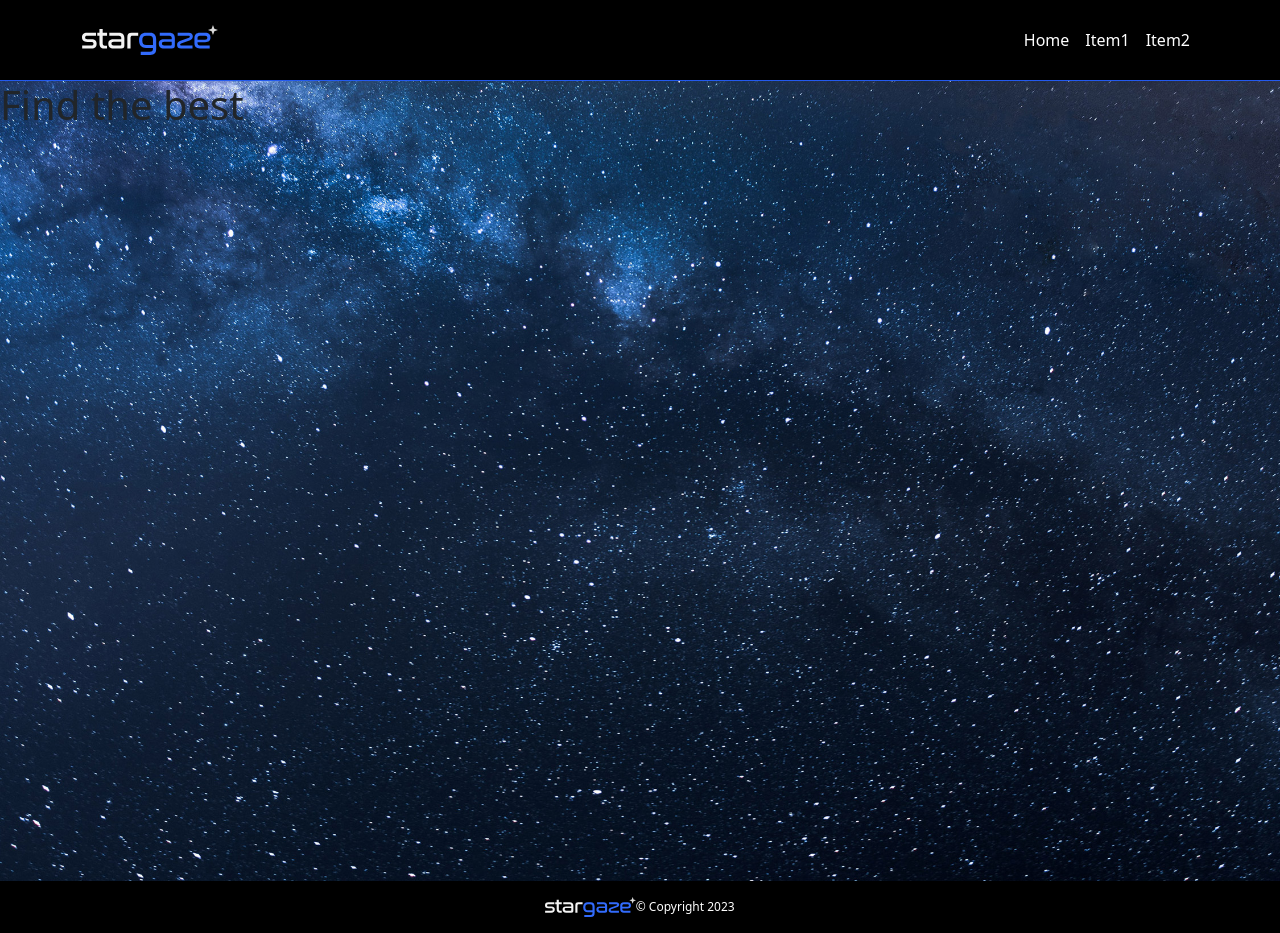
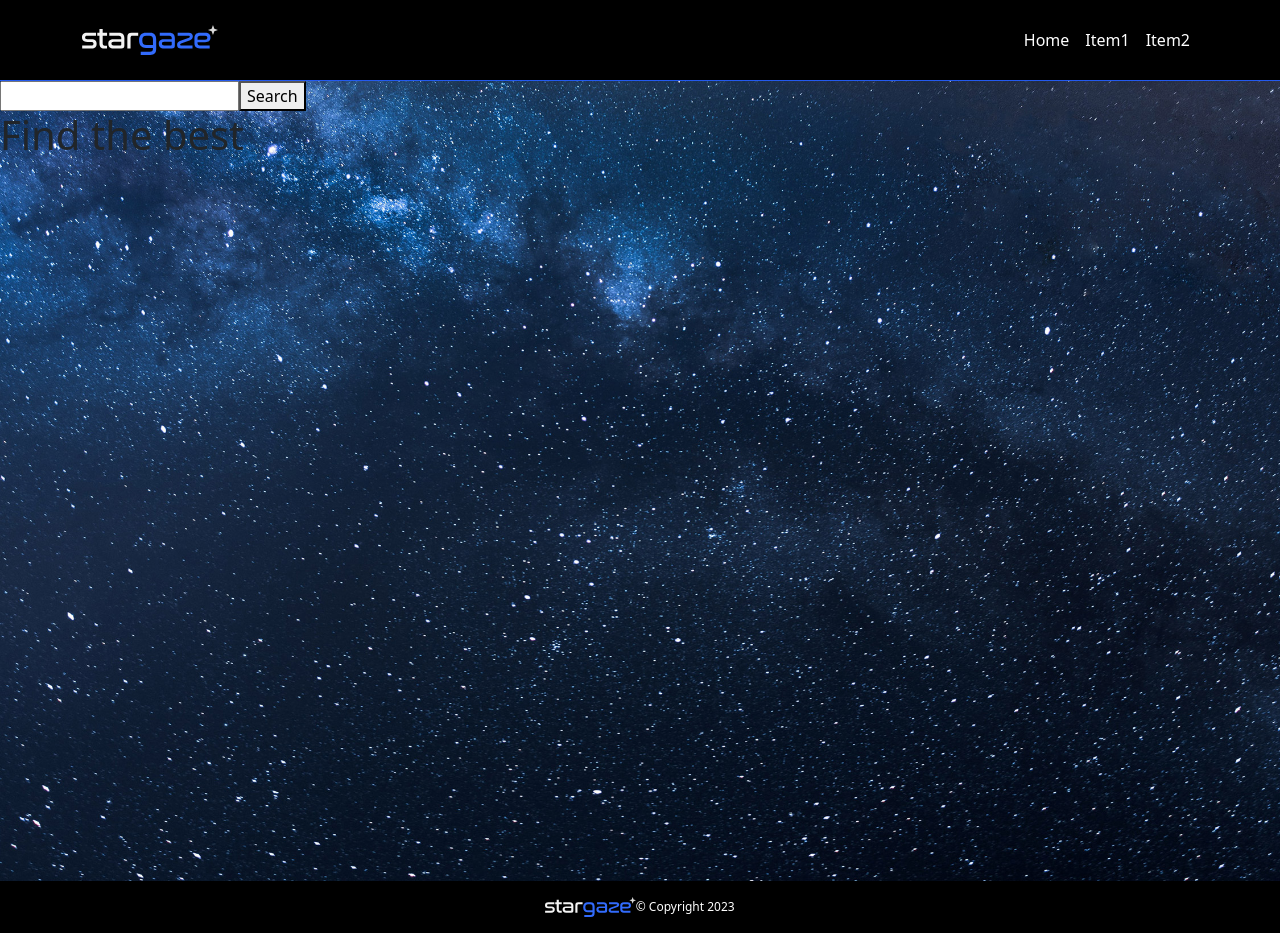
Before and after one commit to alecerf01/stargaze, a React (Create React App) app: page /#/ in a window 1280 px wide. Built offline with nearby package versions, Linux system fonts and the light colour scheme.

Commit message:
added searchBar

```diff
--- a/src/pages/Homepage/index.js
+++ b/src/pages/Homepage/index.js
@@ -1,10 +1,22 @@
-import React from 'react'
+import React, { useState, useEffect }from 'react'
 import HeroSection from '../../components/HeroSection';
 import './style.css';
+import axios from 'axios';
 
 function Home() {
+  const [starSearch, setStarSearch ] = useState('');
+console.log(starSearch)
+
+const API_KEY = 'DEMO_KEY';
+
+function searchStar(event) {
+console.log('hello')
+}
+
   return (
     <div className='bckg'>
+      <input type='text' onChange={e => setStarSearch(e.target.value)}></input>
+      <button onClick={e => searchStar(e)}>Search</button>
       <HeroSection />
     </div>
   )
```
Also changed, not shown: data.js (added, +24 -0 lines), src/App.js (+2 -6 lines).
